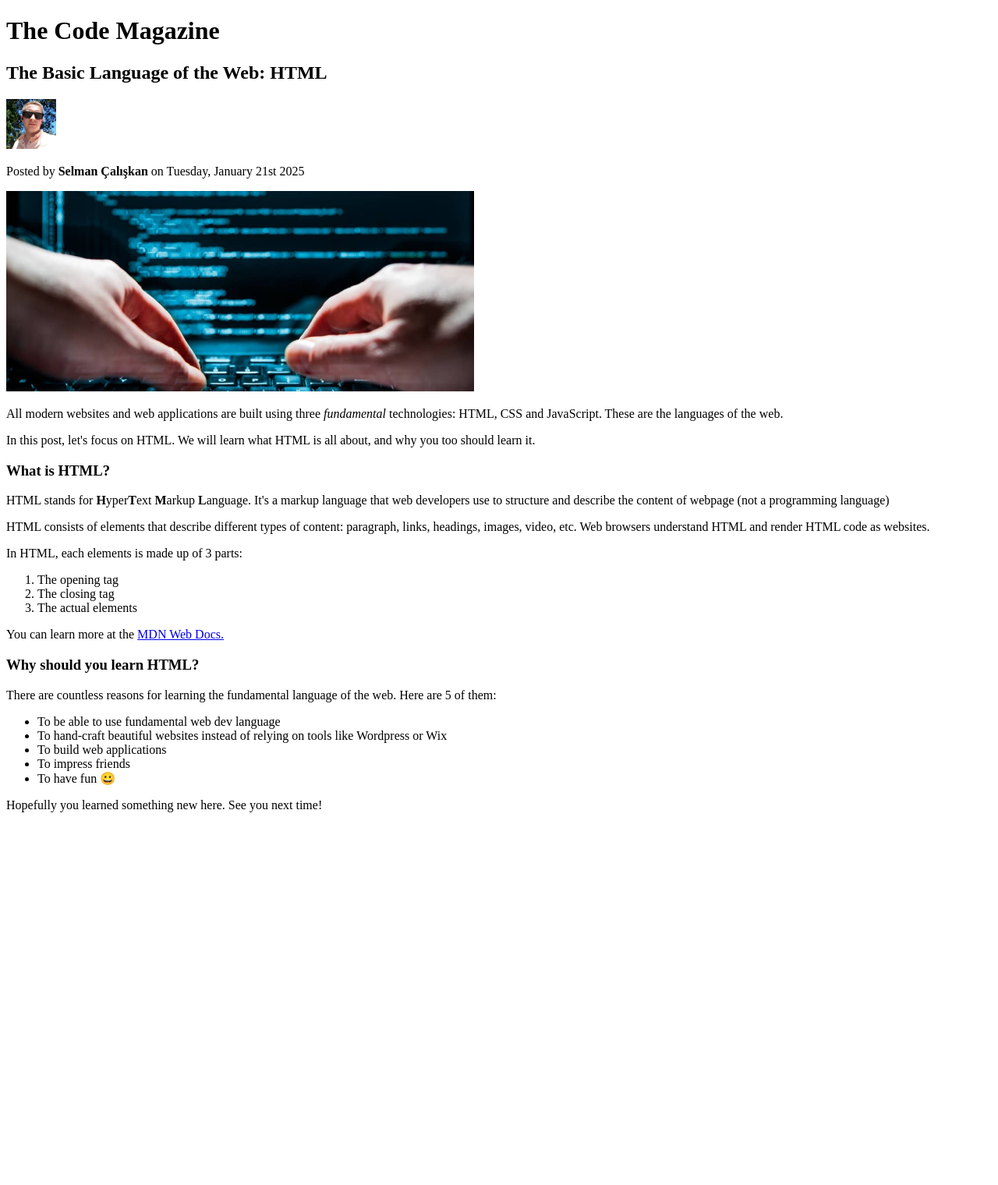
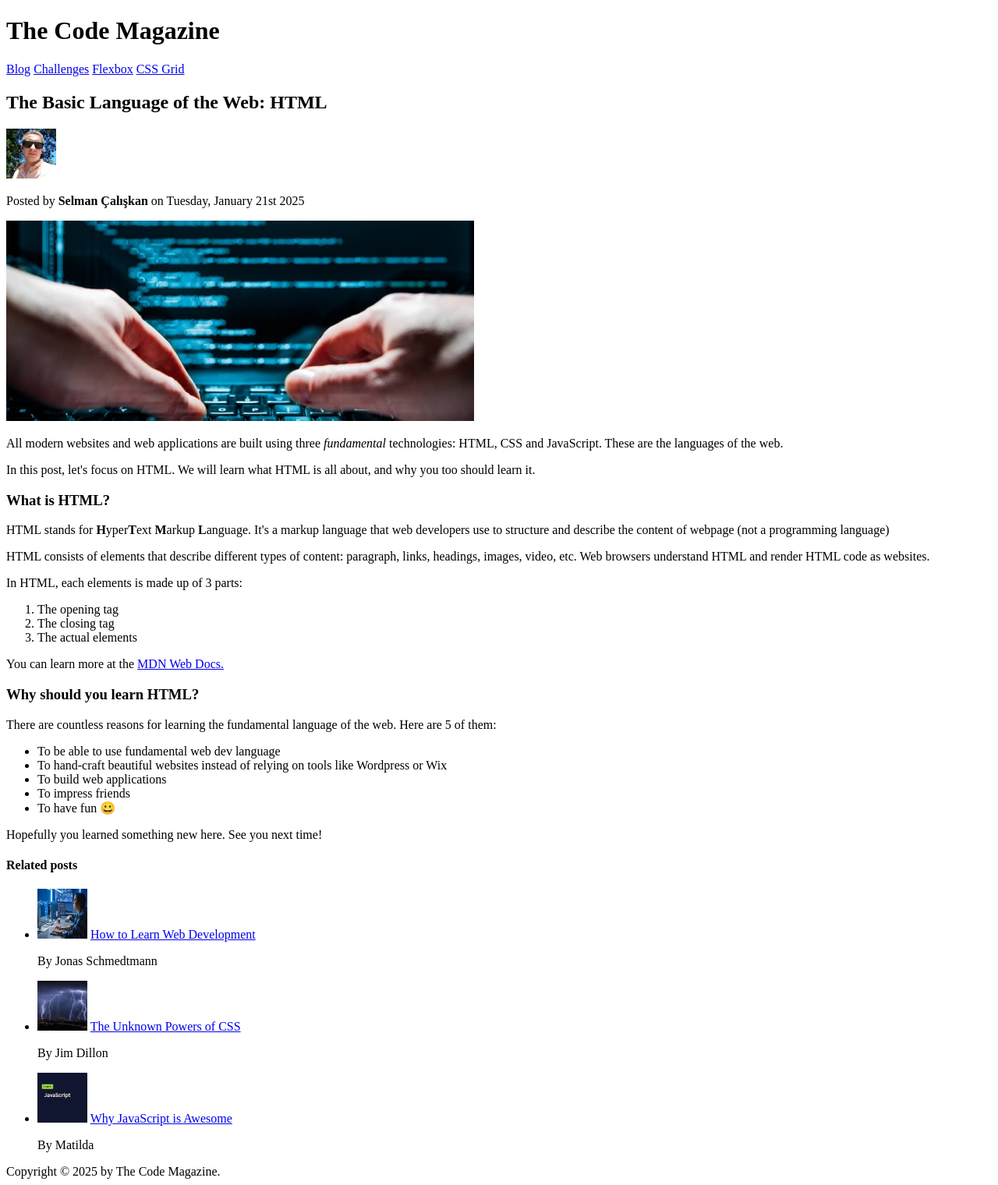
Before and after one commit to selmanclskn/Jonas-Schmedtmann-Front-End-Camp, a plain HTML site: page html/fundamentals/index.html in a window 1280 px wide. Shown: the whole page at 78% size. Before the commit the page ends 1058 px from the top, so only its background shows below. Drawn offline with Linux system fonts and the light colour scheme.

Commit message:
html-challenge-1

```diff
--- a/html/fundamentals/index.html
+++ b/html/fundamentals/index.html
@@ -13,15 +13,32 @@
     <h5>Examples related to all topics</h5>
     <h6>Examples related to all topics</h6> -->
 
+    <header>
       <h1>The Code Magazine</h1>
+      <nav>
+        <a href="blog.html">Blog</a>
+        <a href="challenges.html">Challenges</a>
+        <a href="#">Flexbox</a>
+        <a href="#">CSS Grid</a>
+      </nav>
+    </header>
+
+    <article>
+      <header>
         <h2>The Basic Language of the Web: HTML</h2>
-    <img src="../images/slmnclskn.jpg" alt="selman çalışkan" width="64 px">
+
+        <img
+          src="../images/slmnclskn.jpg"
+          alt="selman çalışkan"
+          width="64 px"
+        />
         <p>
-      Posted by <strong>Selman Çalışkan</strong> on Tuesday, January 21st 2025
+          Posted by <strong>Selman Çalışkan</strong> on Tuesday, January 21st
+          2025
         </p>
 
-    <img src="../images/html-coding.jpg" alt="html coding" width="600 px">
-
+        <img src="../images/html-coding.jpg" alt="html coding" width="600 px" />
+      </header>
 
       <p>
         All modern websites and web applications are built using three
@@ -36,34 +53,93 @@
       </p>
 
       <h3>What is HTML?</h3>
+
       <p>
         HTML stands for <strong>H</strong>yper<strong>T</strong>ext
-      <strong>M</strong>arkup <strong>L</strong>anguage. It's a markup language
-      that web developers use to structure and describe the content of webpage
-      (not a programming language)
+        <strong>M</strong>arkup <strong>L</strong>anguage. It's a markup
+        language that web developers use to structure and describe the content
+        of webpage (not a programming language)
       </p>
+
       <p>
         HTML consists of elements that describe different types of content:
         paragraph, links, headings, images, video, etc. Web browsers understand
         HTML and render HTML code as websites.
       </p>
-    <p>In HTML, each elements is made up of 3 parts:
+
+      <p>In HTML, each elements is made up of 3 parts:</p>
+
       <ol>
         <li>The opening tag</li>
         <li>The closing tag</li>
         <li>The actual elements</li>
       </ol>
-    <p>You can learn more at the <a href="#">MDN Web Docs.</a></p>
+
+      <p>
+        You can learn more at the
+        <a href="https://developer.mozilla.org/en-US/" target="_blank"
+          >MDN Web Docs.</a
+        >
       </p>
+
       <h3>Why should you learn HTML?</h3>
-    <p>There are countless reasons for learning the fundamental language of the web. Here are 5 of them:</p>
+
+      <p>
+        There are countless reasons for learning the fundamental language of the
+        web. Here are 5 of them:
+      </p>
+
       <ul>
         <li>To be able to use fundamental web dev language</li>
-      <li>To hand-craft beautiful websites instead of relying on tools like Wordpress or Wix</li>
+        <li>
+          To hand-craft beautiful websites instead of relying on tools like
+          Wordpress or Wix
+        </li>
         <li>To build web applications</li>
         <li>To impress friends</li>
         <li>To have fun &#128512;</li>
       </ul>
+
       <p>Hopefully you learned something new here. See you next time!</p>
+    </article>
+
+    <aside>
+      <h4>Related posts</h4>
+
+      <ul>
+        <li>
+          <img
+            src="../images/computer-programmer.jpg"
+            alt="How to Learn Web Development"
+            width="64px"
+            height="64px"
+          />
+          <a href="#">How to Learn Web Development</a>
+          <p>By Jonas Schmedtmann</p>
+        </li>
+        <li>
+          <img
+            src="../images/css-power.jpg"
+            alt="The Unknown Powers of CSS"
+            width="64px"
+            height="64px"
+          />
+          <a href="#">The Unknown Powers of CSS</a>
+          <p>By Jim Dillon</p>
+        </li>
+        <li>
+          <img
+            src="../images/introduction-to-javascript.jpg"
+            alt="Why JavaScript is Awesome"
+            width="64px"
+            height="64px"
+          />
+          <a href="#">Why JavaScript is Awesome</a>
+          <p>By Matilda</p>
+        </li>
+      </ul>
+    </aside>
+
+    <footer>Copyright &copy; 2025 by The Code Magazine.</footer>
   </body>
 </html>
```
Also changed, not shown: html/fundamentals/blog.html (added, +13 -0 lines), html/fundamentals/challenge-1.html (added, +32 -0 lines), html/fundamentals/challenges.html (added, +30 -0 lines). Lines whose indentation alone changed are shown as unchanged.
